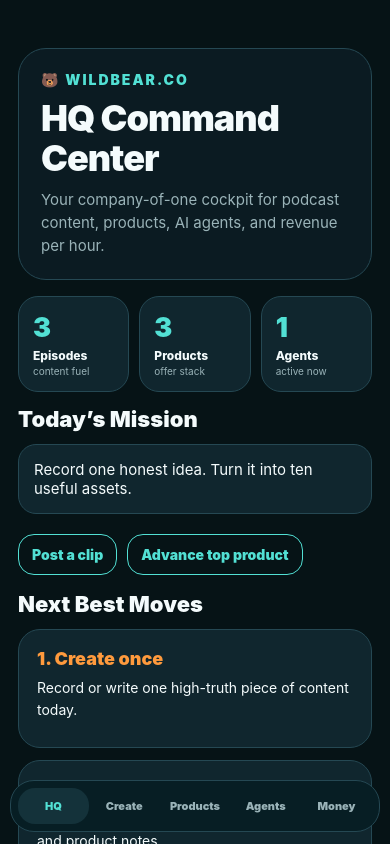
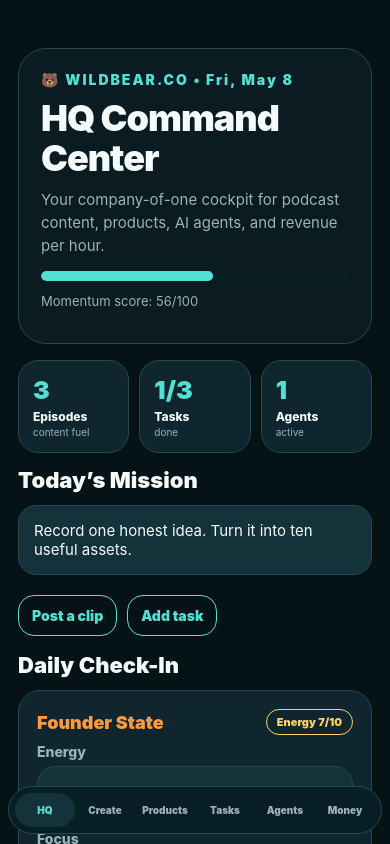
Before and after one commit to wildbearofficialco-png/WildBear-HQ, a React Native app: screen / in a window 390 px wide. Built offline with nearby package versions, Linux system fonts and the light colour scheme.

Commit message:
Add WildBear HQ V2 workflow features

```diff
--- a/App.js
+++ b/App.js
@@ -2,92 +2,44 @@ import React, { useMemo, useState } from 'react';
 import { SafeAreaView, View, Text, ScrollView, StyleSheet, TouchableOpacity, TextInput } from 'react-native';
 
 const COLORS = {
-  bg: '#061316',
-  panel: '#0B1B22',
-  card: '#10262E',
-  card2: '#14323A',
-  border: '#254853',
-  text: '#F4FBFC',
-  muted: '#9AB3B8',
-  teal: '#52E0D4',
-  orange: '#FF9A3D',
-  green: '#71E083',
-  red: '#FF6B6B',
-  yellow: '#FFD166',
+  bg: '#061316', panel: '#0B1B22', card: '#10262E', card2: '#14323A', border: '#254853',
+  text: '#F4FBFC', muted: '#9AB3B8', teal: '#52E0D4', orange: '#FF9A3D', green: '#71E083', red: '#FF6B6B', yellow: '#FFD166'
 };
-
-const TABS = ['HQ', 'Create', 'Products', 'Agents', 'Money'];
+const TABS = ['HQ', 'Create', 'Products', 'Tasks', 'Agents', 'Money'];
+const today = new Date().toLocaleDateString(undefined, { weekday: 'short', month: 'short', day: 'numeric' });
 
 const starterEpisodes = [
   { id: 1, title: 'The Loneliness of Functioning', status: 'Published', clips: 8, next: 'Post 2 follow-up reels' },
   { id: 2, title: 'What You’re Actually Chasing', status: 'Repurpose', clips: 5, next: 'Turn best quote into TikTok' },
   { id: 3, title: 'The Performance Architecture', status: 'Draft', clips: 0, next: 'Finish hook and description' },
 ];
-
 const starterProducts = [
   { id: 1, name: 'Breaking to Begin Workbook', progress: 72, price: 17, next: 'Finish final Canva polish' },
   { id: 2, name: 'Stillness in Motion eBook', progress: 64, price: 27, next: 'Add Gumroad sales copy' },
   { id: 3, name: 'Podcast to Profit Template', progress: 18, price: 47, next: 'Outline template sections' },
 ];
-
 const starterAgents = [
   { id: 1, name: 'Script Writer', job: 'Turns rough ideas into podcast outlines and episode hooks.', status: 'Ready' },
   { id: 2, name: 'Clip Miner', job: 'Finds short-form moments and writes captions.', status: 'Queued' },
   { id: 3, name: 'Product Builder', job: 'Turns episodes into workbooks, guides, and templates.', status: 'Active' },
   { id: 4, name: 'Revenue Analyst', job: 'Tracks offers, RPH, and next best money move.', status: 'Ready' },
 ];
+const starterTasks = [
+  { id: 1, title: 'Record one 20 minute episode segment', area: 'Create', done: false },
+  { id: 2, title: 'Turn best idea into a paid worksheet', area: 'Products', done: false },
+  { id: 3, title: 'Post one honest TikTok invite', area: 'Marketing', done: true },
+];
 
 function Pill({ children, tone = 'teal' }) {
-  const color = tone === 'orange' ? COLORS.orange : tone === 'green' ? COLORS.green : tone === 'red' ? COLORS.red : COLORS.teal;
+  const color = tone === 'orange' ? COLORS.orange : tone === 'green' ? COLORS.green : tone === 'red' ? COLORS.red : tone === 'yellow' ? COLORS.yellow : COLORS.teal;
   return <Text style={[styles.pill, { color, borderColor: color }]}>{children}</Text>;
 }
-
-function Section({ title, children }) {
-  return (
-    <View style={styles.section}>
-      <Text style={styles.sectionTitle}>{title}</Text>
-      {children}
-    </View>
-  );
-}
-
-function Metric({ label, value, sub }) {
-  return (
-    <View style={styles.metric}>
-      <Text style={styles.metricValue}>{value}</Text>
-      <Text style={styles.metricLabel}>{label}</Text>
-      {sub ? <Text style={styles.metricSub}>{sub}</Text> : null}
-    </View>
-  );
-}
-
-function Card({ title, children, right }) {
-  return (
-    <View style={styles.card}>
-      <View style={styles.cardTop}>
-        <Text style={styles.cardTitle}>{title}</Text>
-        {right}
-      </View>
-      {children}
-    </View>
-  );
-}
-
-function ProgressBar({ value }) {
-  return (
-    <View style={styles.progressTrack}>
-      <View style={[styles.progressFill, { width: `${Math.min(100, Math.max(0, value))}%` }]} />
-    </View>
-  );
-}
-
-function EmptyButton({ label, onPress }) {
-  return (
-    <TouchableOpacity onPress={onPress} style={styles.buttonGhost}>
-      <Text style={styles.buttonGhostText}>{label}</Text>
-    </TouchableOpacity>
-  );
-}
+function Section({ title, children }) { return <View style={styles.section}><Text style={styles.sectionTitle}>{title}</Text>{children}</View>; }
+function Metric({ label, value, sub }) { return <View style={styles.metric}><Text style={styles.metricValue}>{value}</Text><Text style={styles.metricLabel}>{label}</Text>{sub ? <Text style={styles.metricSub}>{sub}</Text> : null}</View>; }
+function Card({ title, children, right }) { return <View style={styles.card}><View style={styles.cardTop}><Text style={styles.cardTitle}>{title}</Text>{right}</View>{children}</View>; }
+function ProgressBar({ value }) { return <View style={styles.progressTrack}><View style={[styles.progressFill, { width: `${Math.min(100, Math.max(0, value))}%` }]} /></View>; }
+function GhostButton({ label, onPress }) { return <TouchableOpacity onPress={onPress} style={styles.buttonGhost}><Text style={styles.buttonGhostText}>{label}</Text></TouchableOpacity>; }
+function PrimaryButton({ label, onPress }) { return <TouchableOpacity onPress={onPress} style={styles.primaryButton}><Text style={styles.primaryButtonText}>{label}</Text></TouchableOpacity>; }
 
 export default function App() {
   const [active, setActive] = useState('HQ');
@@ -95,177 +47,55 @@ export default function App() {
   const [episodes, setEpisodes] = useState(starterEpisodes);
   const [products, setProducts] = useState(starterProducts);
   const [agents, setAgents] = useState(starterAgents);
+  const [tasks, setTasks] = useState(starterTasks);
   const [revenue, setRevenue] = useState('0');
   const [hours, setHours] = useState('3');
+  const [newEpisode, setNewEpisode] = useState('');
+  const [newProduct, setNewProduct] = useState('');
+  const [newTask, setNewTask] = useState('');
+  const [checkIn, setCheckIn] = useState({ energy: '7', focus: 'Build the machine', win: '' });
 
+  const doneTasks = tasks.filter(t => t.done).length;
+  const activeAgents = agents.filter(a => a.status === 'Active').length;
   const projectedValue = useMemo(() => products.reduce((sum, p) => sum + p.price * Math.round(p.progress / 20), 0), [products]);
-  const rph = useMemo(() => {
-    const rev = Number(revenue || 0);
-    const h = Number(hours || 1);
-    return h > 0 ? Math.round(rev / h) : 0;
-  }, [revenue, hours]);
+  const rph = useMemo(() => { const rev = Number(revenue || 0); const h = Number(hours || 1); return h > 0 ? Math.round(rev / h) : 0; }, [revenue, hours]);
+  const momentum = Math.min(100, Math.round((doneTasks * 18) + (activeAgents * 12) + (episodes.reduce((s,e)=>s+e.clips,0) * 2)));
 
-  const publishNextClip = () => {
-    setEpisodes((list) => list.map((e, index) => index === 0 ? { ...e, clips: e.clips + 1, next: 'Clip posted. Pick the next strongest moment.' } : e));
-  };
+  const publishNextClip = () => setEpisodes(list => list.map((e, i) => i === 0 ? { ...e, clips: e.clips + 1, next: 'Clip posted. Pick the next strongest moment.' } : e));
+  const advanceProduct = (id) => setProducts(list => list.map(p => p.id === id ? { ...p, progress: Math.min(100, p.progress + 8), next: p.progress + 8 >= 100 ? 'Ready to sell' : p.next } : p));
+  const activateAgent = (id) => setAgents(list => list.map(a => a.id === id ? { ...a, status: a.status === 'Active' ? 'Ready' : 'Active' } : a));
+  const toggleTask = (id) => setTasks(list => list.map(t => t.id === id ? { ...t, done: !t.done } : t));
+  const addEpisode = () => { if (!newEpisode.trim()) return; setEpisodes([{ id: Date.now(), title: newEpisode.trim(), status: 'Draft', clips: 0, next: 'Write hook, outline, and promo angle' }, ...episodes]); setNewEpisode(''); };
+  const addProduct = () => { if (!newProduct.trim()) return; setProducts([{ id: Date.now(), name: newProduct.trim(), progress: 5, price: 27, next: 'Define promise, buyer, and first outline' }, ...products]); setNewProduct(''); };
+  const addTask = () => { if (!newTask.trim()) return; setTasks([{ id: Date.now(), title: newTask.trim(), area: active, done: false }, ...tasks]); setNewTask(''); };
 
-  const advanceProduct = (id) => {
-    setProducts((list) => list.map((p) => p.id === id ? { ...p, progress: Math.min(100, p.progress + 8), next: p.progress + 8 >= 100 ? 'Ready to sell' : p.next } : p));
-  };
+  const renderHQ = () => <>
+    <View style={styles.hero}><Text style={styles.brand}>🐻 WILDBEAR.CO • {today}</Text><Text style={styles.title}>HQ Command Center</Text><Text style={styles.subtitle}>Your company-of-one cockpit for podcast content, products, AI agents, and revenue per hour.</Text><ProgressBar value={momentum} /><Text style={styles.muted}>Momentum score: {momentum}/100</Text></View>
+    <View style={styles.metricsRow}><Metric label="Episodes" value={episodes.length} sub="content fuel" /><Metric label="Tasks" value={`${doneTasks}/${tasks.length}`} sub="done" /><Metric label="Agents" value={activeAgents} sub="active" /></View>
+    <Section title="Today’s Mission"><TextInput value={mission} onChangeText={setMission} multiline placeholder="Type today’s mission" placeholderTextColor={COLORS.muted} style={styles.input} /><View style={styles.actionRow}><GhostButton label="Post a clip" onPress={publishNextClip} /><GhostButton label="Add task" onPress={() => setActive('Tasks')} /></View></Section>
+    <Section title="Daily Check-In"><Card title="Founder State" right={<Pill tone="yellow">Energy {checkIn.energy}/10</Pill>}><Text style={styles.label}>Energy</Text><TextInput value={checkIn.energy} onChangeText={(v)=>setCheckIn({...checkIn, energy:v})} keyboardType="numeric" style={styles.input} /><Text style={styles.label}>Focus</Text><TextInput value={checkIn.focus} onChangeText={(v)=>setCheckIn({...checkIn, focus:v})} style={styles.input} /><Text style={styles.label}>Today’s win</Text><TextInput value={checkIn.win} onChangeText={(v)=>setCheckIn({...checkIn, win:v})} placeholder="What moved forward?" placeholderTextColor={COLORS.muted} style={styles.input} /></Card></Section>
+  </>;
 
-  const activateAgent = (id) => {
-    setAgents((list) => list.map((a) => a.id === id ? { ...a, status: a.status === 'Active' ? 'Ready' : 'Active' } : a));
-  };
+  const renderCreate = () => <Section title="Content Engine"><Card title="Add Episode"><TextInput value={newEpisode} onChangeText={setNewEpisode} placeholder="Episode title" placeholderTextColor={COLORS.muted} style={styles.input} /><PrimaryButton label="+ Add Episode" onPress={addEpisode} /></Card>{episodes.map(e => <Card key={e.id} title={e.title} right={<Pill tone={e.status === 'Published' ? 'green' : e.status === 'Draft' ? 'orange' : 'teal'}>{e.status}</Pill>}><Text style={styles.body}>Clips created: {e.clips}</Text><Text style={styles.muted}>Next: {e.next}</Text><GhostButton label="Log Clip" onPress={() => setEpisodes(list => list.map(x => x.id === e.id ? {...x, clips:x.clips+1, status:'Repurpose'} : x))} /></Card>)}</Section>;
 
-  const renderHQ = () => (
-    <>
-      <View style={styles.hero}>
-        <Text style={styles.brand}>🐻 WILDBEAR.CO</Text>
-        <Text style={styles.title}>HQ Command Center</Text>
-        <Text style={styles.subtitle}>Your company-of-one cockpit for podcast content, products, AI agents, and revenue per hour.</Text>
-      </View>
+  const renderProducts = () => <Section title="Product Vault"><Card title="Add Product"><TextInput value={newProduct} onChangeText={setNewProduct} placeholder="Product name" placeholderTextColor={COLORS.muted} style={styles.input} /><PrimaryButton label="+ Add Product" onPress={addProduct} /></Card>{products.map(p => <Card key={p.id} title={p.name} right={<Pill tone="orange">${p.price}</Pill>}><ProgressBar value={p.progress} /><Text style={styles.body}>{p.progress}% complete</Text><Text style={styles.muted}>Next: {p.next}</Text><GhostButton label="Advance +8%" onPress={() => advanceProduct(p.id)} /></Card>)}</Section>;
 
-      <View style={styles.metricsRow}>
-        <Metric label="Episodes" value={episodes.length} sub="content fuel" />
-        <Metric label="Products" value={products.length} sub="offer stack" />
-        <Metric label="Agents" value={agents.filter((a) => a.status === 'Active').length} sub="active now" />
-      </View>
+  const renderTasks = () => <Section title="Task Board"><Card title="Capture New Task"><TextInput value={newTask} onChangeText={setNewTask} placeholder="What needs to move forward?" placeholderTextColor={COLORS.muted} style={styles.input} /><PrimaryButton label="+ Add Task" onPress={addTask} /></Card>{tasks.map(t => <TouchableOpacity key={t.id} onPress={() => toggleTask(t.id)}><Card title={t.title} right={<Pill tone={t.done ? 'green' : 'orange'}>{t.done ? 'Done' : 'Open'}</Pill>}><Text style={styles.muted}>Area: {t.area}</Text><Text style={styles.body}>{t.done ? 'Completed. Good bear paw print.' : 'Tap card to mark complete.'}</Text></Card></TouchableOpacity>)}</Section>;
 
-      <Section title="Today’s Mission">
-        <TextInput value={mission} onChangeText={setMission} multiline placeholder="Type today’s mission" placeholderTextColor={COLORS.muted} style={styles.input} />
-        <View style={styles.actionRow}>
-          <EmptyButton label="Post a clip" onPress={publishNextClip} />
-          <EmptyButton label="Advance top product" onPress={() => advanceProduct(products[0].id)} />
-        </View>
-      </Section>
+  const renderAgents = () => <Section title="AI Employee Board">{agents.map(a => <Card key={a.id} title={a.name} right={<Pill tone={a.status === 'Active' ? 'green' : 'teal'}>{a.status}</Pill>}><Text style={styles.body}>{a.job}</Text><GhostButton label={a.status === 'Active' ? 'Pause Agent' : 'Activate Agent'} onPress={() => activateAgent(a.id)} /></Card>)}</Section>;
 
-      <Section title="Next Best Moves">
-        <Card title="1. Create once">
-          <Text style={styles.body}>Record or write one high-truth piece of content today.</Text>
-        </Card>
-        <Card title="2. Slice it everywhere">
-          <Text style={styles.body}>Turn it into reels, captions, email, blog bullets, and product notes.</Text>
-        </Card>
-        <Card title="3. Sell the lesson">
-          <Text style={styles.body}>Convert the best idea into a workbook, template, or paid guide.</Text>
-        </Card>
-      </Section>
-    </>
-  );
+  const renderMoney = () => <><Section title="Revenue Center"><View style={styles.metricsRow}><Metric label="RPH" value={`$${rph}`} sub="revenue/hour" /><Metric label="Vault" value={`$${projectedValue}`} sub="rough value" /></View><Text style={styles.label}>Revenue this week</Text><TextInput value={revenue} onChangeText={setRevenue} keyboardType="numeric" placeholder="0" placeholderTextColor={COLORS.muted} style={styles.input} /><Text style={styles.label}>Creative hours worked</Text><TextInput value={hours} onChangeText={setHours} keyboardType="numeric" placeholder="3" placeholderTextColor={COLORS.muted} style={styles.input} /></Section><Section title="Money Rule"><Card title="Protect the founder"><Text style={styles.body}>Do strategy, voice, taste, offers, and decisions. Automate admin, formatting, repurposing, tracking, and follow-up.</Text></Card></Section></>;
+  const renderScreen = () => active === 'HQ' ? renderHQ() : active === 'Create' ? renderCreate() : active === 'Products' ? renderProducts() : active === 'Tasks' ? renderTasks() : active === 'Agents' ? renderAgents() : renderMoney();
 
-  const renderCreate = () => (
-    <Section title="Content Engine">
-      {episodes.map((e) => (
-        <Card key={e.id} title={e.title} right={<Pill tone={e.status === 'Published' ? 'green' : e.status === 'Draft' ? 'orange' : 'teal'}>{e.status}</Pill>}>
-          <Text style={styles.body}>Clips created: {e.clips}</Text>
-          <Text style={styles.muted}>Next: {e.next}</Text>
-        </Card>
-      ))}
-      <TouchableOpacity style={styles.primaryButton} onPress={publishNextClip}>
-        <Text style={styles.primaryButtonText}>+ Log New Clip</Text>
-      </TouchableOpacity>
-    </Section>
-  );
-
-  const renderProducts = () => (
-    <Section title="Product Vault">
-      {products.map((p) => (
-        <Card key={p.id} title={p.name} right={<Pill tone="orange">${p.price}</Pill>}>
-          <ProgressBar value={p.progress} />
-          <Text style={styles.body}>{p.progress}% complete</Text>
-          <Text style={styles.muted}>Next: {p.next}</Text>
-          <EmptyButton label="Advance +8%" onPress={() => advanceProduct(p.id)} />
-        </Card>
-      ))}
-    </Section>
-  );
-
-  const renderAgents = () => (
-    <Section title="AI Employee Board">
-      {agents.map((a) => (
-        <Card key={a.id} title={a.name} right={<Pill tone={a.status === 'Active' ? 'green' : 'teal'}>{a.status}</Pill>}>
-          <Text style={styles.body}>{a.job}</Text>
-          <EmptyButton label={a.status === 'Active' ? 'Pause Agent' : 'Activate Agent'} onPress={() => activateAgent(a.id)} />
-        </Card>
-      ))}
-    </Section>
-  );
-
-  const renderMoney = () => (
-    <>
-      <Section title="Revenue Center">
-        <View style={styles.metricsRow}>
-          <Metric label="RPH" value={`$${rph}`} sub="revenue/hour" />
-          <Metric label="Vault" value={`$${projectedValue}`} sub="rough product value" />
-        </View>
-        <Text style={styles.label}>Revenue this week</Text>
-        <TextInput value={revenue} onChangeText={setRevenue} keyboardType="numeric" placeholder="0" placeholderTextColor={COLORS.muted} style={styles.input} />
-        <Text style={styles.label}>Creative hours worked</Text>
-        <TextInput value={hours} onChangeText={setHours} keyboardType="numeric" placeholder="3" placeholderTextColor={COLORS.muted} style={styles.input} />
-      </Section>
-
-      <Section title="Money Rule">
-        <Card title="Protect the founder">
-          <Text style={styles.body}>Do strategy, voice, taste, offers, and decisions. Automate admin, formatting, repurposing, tracking, and follow-up.</Text>
-        </Card>
-      </Section>
-    </>
-  );
-
-  const renderScreen = () => {
-    if (active === 'HQ') return renderHQ();
-    if (active === 'Create') return renderCreate();
-    if (active === 'Products') return renderProducts();
-    if (active === 'Agents') return renderAgents();
-    return renderMoney();
-  };
-
-  return (
-    <SafeAreaView style={styles.container}>
-      <ScrollView contentContainerStyle={styles.content}>{renderScreen()}</ScrollView>
-      <View style={styles.nav}>
-        {TABS.map((tab) => (
-          <TouchableOpacity key={tab} onPress={() => setActive(tab)} style={[styles.navItem, active === tab && styles.navActive]}>
-            <Text style={[styles.navText, active === tab && styles.navTextActive]}>{tab}</Text>
-          </TouchableOpacity>
-        ))}
-      </View>
-    </SafeAreaView>
-  );
+  return <SafeAreaView style={styles.container}><ScrollView contentContainerStyle={styles.content}>{renderScreen()}</ScrollView><View style={styles.nav}>{TABS.map(tab => <TouchableOpacity key={tab} onPress={() => setActive(tab)} style={[styles.navItem, active === tab && styles.navActive]}><Text style={[styles.navText, active === tab && styles.navTextActive]}>{tab}</Text></TouchableOpacity>)}</View></SafeAreaView>;
 }
 
 const styles = StyleSheet.create({
-  container: { flex: 1, backgroundColor: COLORS.bg },
-  content: { padding: 18, paddingTop: 48, paddingBottom: 120 },
-  hero: { backgroundColor: COLORS.panel, borderWidth: 1, borderColor: COLORS.border, borderRadius: 28, padding: 22, marginBottom: 16 },
-  brand: { color: COLORS.teal, fontWeight: '900', letterSpacing: 2, marginBottom: 10 },
-  title: { color: COLORS.text, fontSize: 36, lineHeight: 40, fontWeight: '900', letterSpacing: -1 },
-  subtitle: { color: COLORS.muted, fontSize: 15, lineHeight: 23, marginTop: 10 },
-  metricsRow: { flexDirection: 'row', gap: 10, marginBottom: 14 },
-  metric: { flex: 1, backgroundColor: COLORS.card, borderWidth: 1, borderColor: COLORS.border, borderRadius: 20, padding: 14 },
-  metricValue: { color: COLORS.teal, fontSize: 27, fontWeight: '900' },
-  metricLabel: { color: COLORS.text, fontSize: 12, fontWeight: '800', marginTop: 4 },
-  metricSub: { color: COLORS.muted, fontSize: 10, marginTop: 2 },
-  section: { marginBottom: 16 },
-  sectionTitle: { color: COLORS.text, fontSize: 22, fontWeight: '900', marginBottom: 12 },
-  card: { backgroundColor: COLORS.card, borderWidth: 1, borderColor: COLORS.border, borderRadius: 22, padding: 18, marginBottom: 12 },
-  cardTop: { flexDirection: 'row', justifyContent: 'space-between', alignItems: 'center', gap: 12, marginBottom: 8 },
-  cardTitle: { color: COLORS.orange, fontSize: 18, fontWeight: '900', flex: 1 },
-  body: { color: COLORS.text, fontSize: 14, lineHeight: 22, marginBottom: 8 },
-  muted: { color: COLORS.muted, fontSize: 13, lineHeight: 20, marginBottom: 10 },
-  pill: { borderWidth: 1, borderRadius: 999, paddingHorizontal: 10, paddingVertical: 5, fontSize: 11, fontWeight: '900', overflow: 'hidden' },
-  input: { backgroundColor: COLORS.card, borderColor: COLORS.border, borderWidth: 1, borderRadius: 18, color: COLORS.text, padding: 15, minHeight: 52, marginBottom: 12, fontSize: 15 },
-  actionRow: { flexDirection: 'row', gap: 10 },
-  buttonGhost: { borderWidth: 1, borderColor: COLORS.teal, borderRadius: 16, paddingVertical: 11, paddingHorizontal: 13, alignSelf: 'flex-start', marginTop: 8 },
-  buttonGhostText: { color: COLORS.teal, fontWeight: '900' },
-  primaryButton: { backgroundColor: COLORS.teal, borderRadius: 18, paddingVertical: 15, alignItems: 'center', marginTop: 4 },
-  primaryButtonText: { color: '#041012', fontWeight: '900', fontSize: 16 },
-  progressTrack: { height: 10, backgroundColor: '#071E24', borderRadius: 999, overflow: 'hidden', marginBottom: 10 },
-  progressFill: { height: 10, backgroundColor: COLORS.teal, borderRadius: 999 },
-  label: { color: COLORS.muted, marginBottom: 6, fontWeight: '800' },
-  nav: { position: 'absolute', left: 10, right: 10, bottom: 12, backgroundColor: '#071E24', borderColor: COLORS.border, borderWidth: 1, borderRadius: 24, padding: 7, flexDirection: 'row' },
-  navItem: { flex: 1, alignItems: 'center', paddingVertical: 11, borderRadius: 17 },
-  navActive: { backgroundColor: COLORS.card2 },
-  navText: { color: COLORS.muted, fontSize: 11, fontWeight: '900' },
-  navTextActive: { color: COLORS.teal },
+  container: { flex: 1, backgroundColor: COLORS.bg }, content: { padding: 18, paddingTop: 48, paddingBottom: 126 },
+  hero: { backgroundColor: COLORS.panel, borderWidth: 1, borderColor: COLORS.border, borderRadius: 28, padding: 22, marginBottom: 16 }, brand: { color: COLORS.teal, fontWeight: '900', letterSpacing: 2, marginBottom: 10 }, title: { color: COLORS.text, fontSize: 36, lineHeight: 40, fontWeight: '900', letterSpacing: -1 }, subtitle: { color: COLORS.muted, fontSize: 15, lineHeight: 23, marginTop: 10, marginBottom: 14 },
+  metricsRow: { flexDirection: 'row', gap: 10, marginBottom: 14 }, metric: { flex: 1, backgroundColor: COLORS.card, borderWidth: 1, borderColor: COLORS.border, borderRadius: 20, padding: 14 }, metricValue: { color: COLORS.teal, fontSize: 25, fontWeight: '900' }, metricLabel: { color: COLORS.text, fontSize: 12, fontWeight: '800', marginTop: 4 }, metricSub: { color: COLORS.muted, fontSize: 10, marginTop: 2 },
+  section: { marginBottom: 16 }, sectionTitle: { color: COLORS.text, fontSize: 22, fontWeight: '900', marginBottom: 12 }, card: { backgroundColor: COLORS.card, borderWidth: 1, borderColor: COLORS.border, borderRadius: 22, padding: 18, marginBottom: 12 }, cardTop: { flexDirection: 'row', justifyContent: 'space-between', alignItems: 'center', gap: 12, marginBottom: 8 }, cardTitle: { color: COLORS.orange, fontSize: 18, fontWeight: '900', flex: 1 },
+  body: { color: COLORS.text, fontSize: 14, lineHeight: 22, marginBottom: 8 }, muted: { color: COLORS.muted, fontSize: 13, lineHeight: 20, marginBottom: 10 }, pill: { borderWidth: 1, borderRadius: 999, paddingHorizontal: 10, paddingVertical: 5, fontSize: 11, fontWeight: '900', overflow: 'hidden' }, input: { backgroundColor: COLORS.card2, borderColor: COLORS.border, borderWidth: 1, borderRadius: 18, color: COLORS.text, padding: 15, minHeight: 52, marginBottom: 12, fontSize: 15 }, label: { color: COLORS.muted, marginBottom: 6, fontWeight: '800' },
+  actionRow: { flexDirection: 'row', gap: 10, flexWrap: 'wrap' }, buttonGhost: { borderWidth: 1, borderColor: COLORS.teal, borderRadius: 16, paddingVertical: 11, paddingHorizontal: 13, alignSelf: 'flex-start', marginTop: 8 }, buttonGhostText: { color: COLORS.teal, fontWeight: '900' }, primaryButton: { backgroundColor: COLORS.teal, borderRadius: 18, paddingVertical: 15, alignItems: 'center', marginTop: 4 }, primaryButtonText: { color: '#041012', fontWeight: '900', fontSize: 16 }, progressTrack: { height: 10, backgroundColor: '#071E24', borderRadius: 999, overflow: 'hidden', marginBottom: 10 }, progressFill: { height: 10, backgroundColor: COLORS.teal, borderRadius: 999 },
+  nav: { position: 'absolute', left: 8, right: 8, bottom: 10, backgroundColor: '#071E24', borderColor: COLORS.border, borderWidth: 1, borderRadius: 24, padding: 6, flexDirection: 'row' }, navItem: { flex: 1, alignItems: 'center', paddingVertical: 11, borderRadius: 17 }, navActive: { backgroundColor: COLORS.card2 }, navText: { color: COLORS.muted, fontSize: 10, fontWeight: '900' }, navTextActive: { color: COLORS.teal },
 });
```
